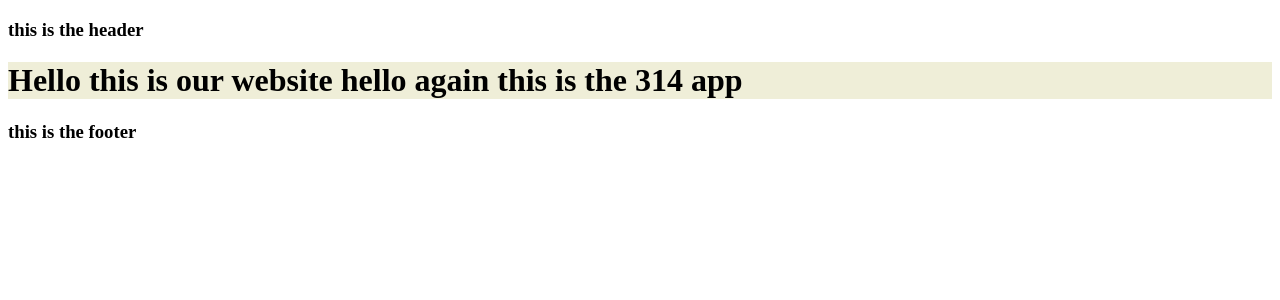
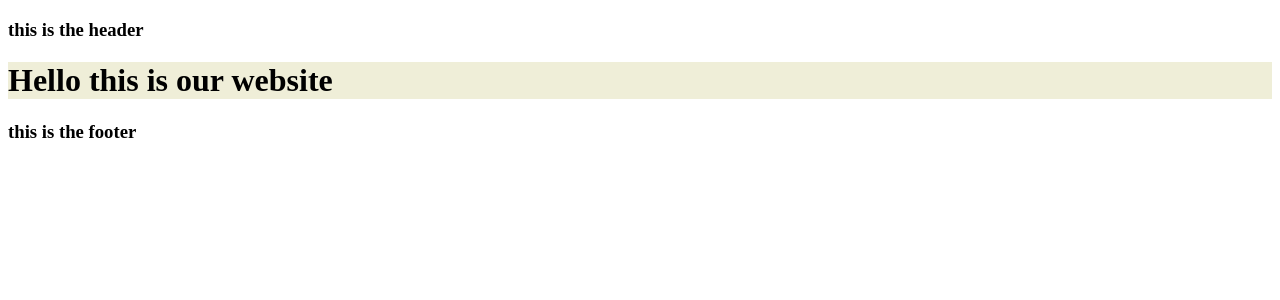
Before and after one commit to wooin0428/Project, a React (Vite) app in the folder frontend/: page /login in a window 1280 px wide. Shown: the top 300 px of the page. Built offline with nearby package versions, Linux system fonts and the light colour scheme.

Commit message:
Update file Login.jsx

```diff
--- a/frontend/src/pages/Login.jsx
+++ b/frontend/src/pages/Login.jsx
@@ -11,7 +11,6 @@ const Login = () => {
 
 		<h1>
             Hello this is our website
-			hello again this is the 314 app
         </h1>
 
 
```
